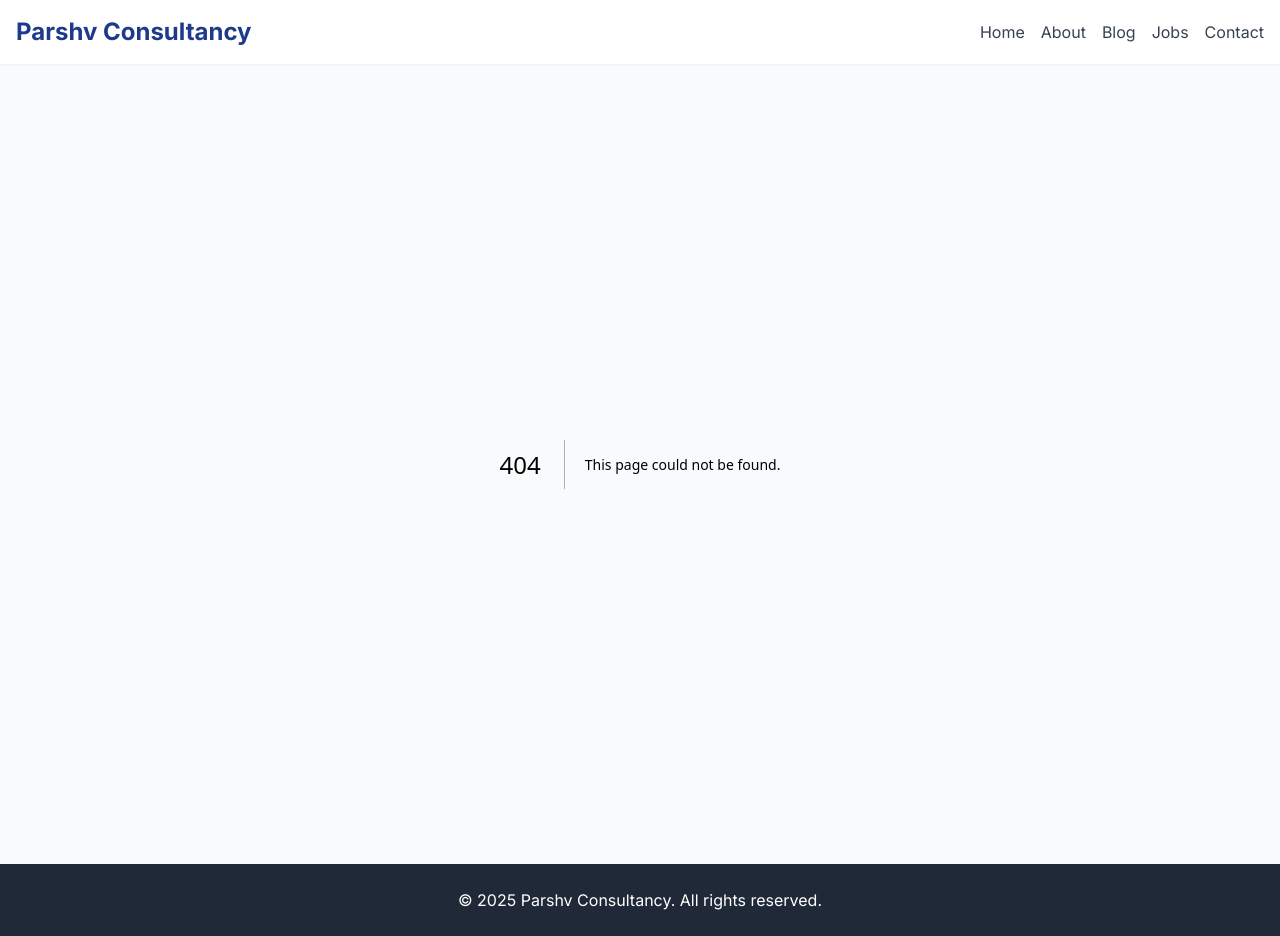
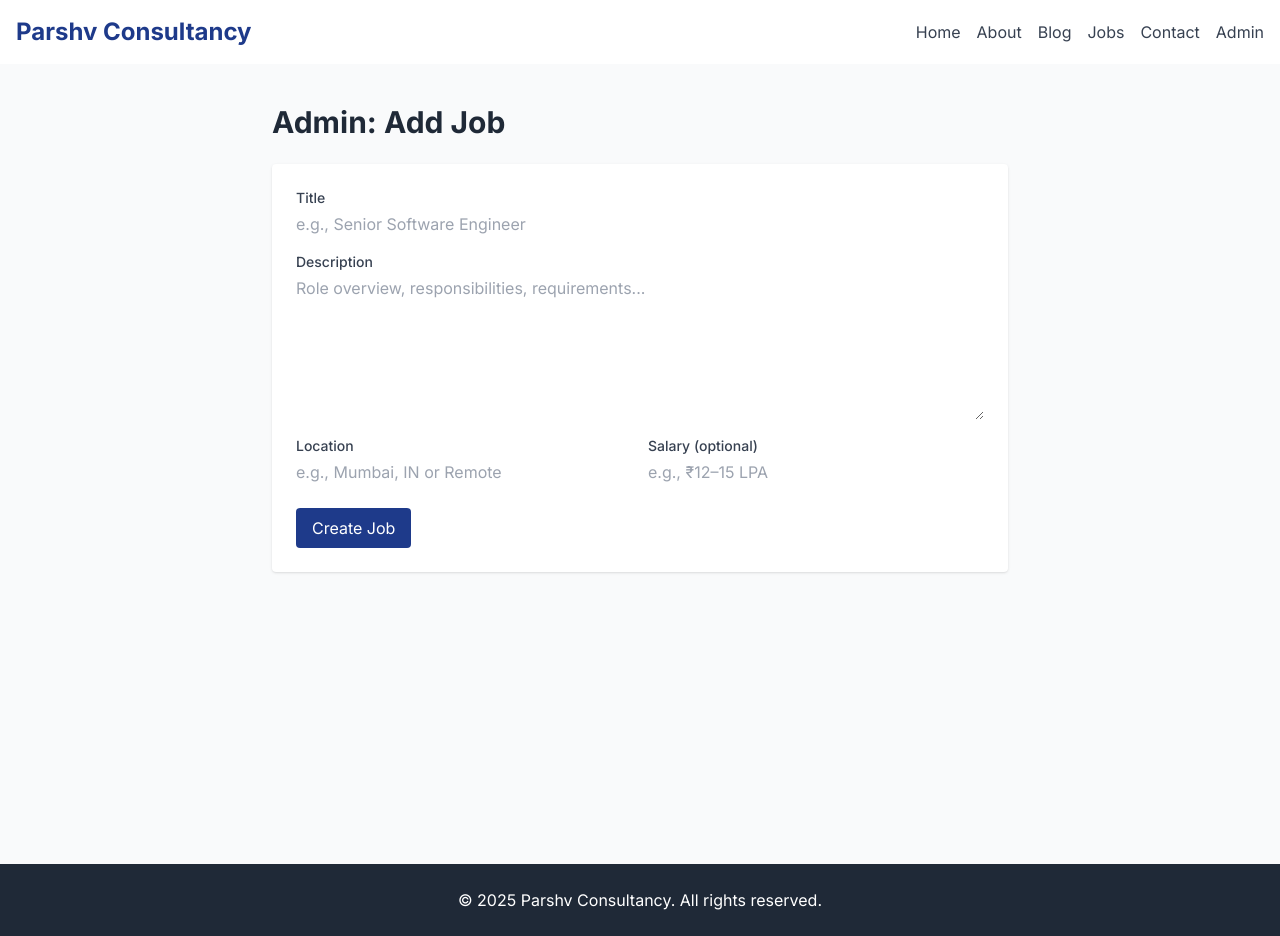
Before and after one commit to rushabh-mantrasoft/ParshvConsultancy, a Next.js app in the folder next-app/: page /admin/jobs in a window 1280 px wide. Before the commit this address had no page. Built offline with nearby package versions, Linux system fonts and the light colour scheme; no server answers.

Commit message:
simple job adder

```diff
--- /dev/null
+++ b/next-app/app/admin/jobs/page.tsx
@@ -0,0 +1,160 @@
+'use client';
+
+import { useState } from 'react';
+
+type JobPayload = {
+  title: string;
+  description: string;
+  location: string;
+  salary?: string;
+};
+
+const API_BASE_URL = (() => {
+  const base = process.env.NEXT_PUBLIC_API_BASE_URL ?? 'http://localhost:4000';
+  return base.endsWith('/') ? base.slice(0, -1) : base;
+})();
+
+const jobsEndpoint = `${API_BASE_URL}/api/jobs`;
+
+export default function AdminJobsPage() {
+  const [form, setForm] = useState<JobPayload>({
+    title: '',
+    description: '',
+    location: '',
+    salary: '',
+  });
+  const [submitting, setSubmitting] = useState(false);
+  const [message, setMessage] = useState<string | null>(null);
+  const [error, setError] = useState<string | null>(null);
+
+  const onChange = (
+    e: React.ChangeEvent<HTMLInputElement | HTMLTextAreaElement>
+  ) => {
+    const { name, value } = e.target;
+    setForm((prev) => ({ ...prev, [name]: value }));
+  };
+
+  const onSubmit = async (e: React.FormEvent) => {
+    e.preventDefault();
+    setMessage(null);
+    setError(null);
+
+    if (!form.title.trim() || !form.description.trim() || !form.location.trim()) {
+      setError('Please fill in title, description, and location.');
+      return;
+    }
+
+    setSubmitting(true);
+    try {
+      const res = await fetch(jobsEndpoint, {
+        method: 'POST',
+        headers: { 'Content-Type': 'application/json' },
+        body: JSON.stringify({
+          title: form.title.trim(),
+          description: form.description.trim(),
+          location: form.location.trim(),
+          salary: form.salary?.trim() || undefined,
+        }),
+      });
+
+      if (!res.ok) {
+        const data = await res.json().catch(() => ({}));
+        throw new Error(data?.message || 'Failed to create job');
+      }
+
+      setMessage('Job created successfully. It is now visible on the Jobs page.');
+      setForm({ title: '', description: '', location: '', salary: '' });
+    } catch (err: any) {
+      setError(err.message ?? 'Unable to create job');
+    } finally {
+      setSubmitting(false);
+    }
+  };
+
+  return (
+    <div className="min-h-screen bg-gray-50 py-10">
+      <div className="container mx-auto px-4 max-w-3xl">
+        <h1 className="text-3xl font-bold mb-6">Admin: Add Job</h1>
+
+        {message && (
+          <div className="mb-4 p-4 rounded bg-green-50 text-green-700 border border-green-200">
+            {message}
+          </div>
+        )}
+        {error && (
+          <div className="mb-4 p-4 rounded bg-red-50 text-red-700 border border-red-200">
+            {error}
+          </div>
+        )}
+
+        <form onSubmit={onSubmit} className="space-y-4 bg-white p-6 rounded shadow">
+          <div>
+            <label htmlFor="title" className="block text-sm font-medium text-gray-700">Title</label>
+            <input
+              id="title"
+              name="title"
+              type="text"
+              value={form.title}
+              onChange={onChange}
+              className="mt-1 block w-full rounded border-gray-300 focus:border-primary focus:ring-primary"
+              placeholder="e.g., Senior Software Engineer"
+              required
+            />
+          </div>
+
+          <div>
+            <label htmlFor="description" className="block text-sm font-medium text-gray-700">Description</label>
+            <textarea
+              id="description"
+              name="description"
+              rows={6}
+              value={form.description}
+              onChange={onChange}
+              className="mt-1 block w-full rounded border-gray-300 focus:border-primary focus:ring-primary"
+              placeholder="Role overview, responsibilities, requirements..."
+              required
+            />
+          </div>
+
+          <div className="grid grid-cols-1 md:grid-cols-2 gap-4">
+            <div>
+              <label htmlFor="location" className="block text-sm font-medium text-gray-700">Location</label>
+              <input
+                id="location"
+                name="location"
+                type="text"
+                value={form.location}
+                onChange={onChange}
+                className="mt-1 block w-full rounded border-gray-300 focus:border-primary focus:ring-primary"
+                placeholder="e.g., Mumbai, IN or Remote"
+                required
+              />
+            </div>
+            <div>
+              <label htmlFor="salary" className="block text-sm font-medium text-gray-700">Salary (optional)</label>
+              <input
+                id="salary"
+                name="salary"
+                type="text"
+                value={form.salary}
+                onChange={onChange}
+                className="mt-1 block w-full rounded border-gray-300 focus:border-primary focus:ring-primary"
+                placeholder="e.g., ₹12–15 LPA"
+              />
+            </div>
+          </div>
+
+          <div className="pt-2">
+            <button
+              type="submit"
+              disabled={submitting}
+              className="inline-flex items-center px-4 py-2 rounded bg-primary text-white hover:opacity-90 disabled:opacity-60"
+            >
+              {submitting ? 'Creating...' : 'Create Job'}
+            </button>
+          </div>
+        </form>
+      </div>
+    </div>
+  );
+}
--- a/next-app/components/Header.tsx
+++ b/next-app/components/Header.tsx
@@ -13,6 +13,7 @@ export default function Header() {
           <Link href="/blog" className="text-gray-700 hover:text-primary">Blog</Link>
           <Link href="/jobs" className="text-gray-700 hover:text-primary">Jobs</Link>
           <Link href="/contact" className="text-gray-700 hover:text-primary">Contact</Link>
+          <Link href="/admin/jobs" className="text-gray-700 hover:text-primary">Admin</Link>
         </nav>
       </div>
     </header>
```
